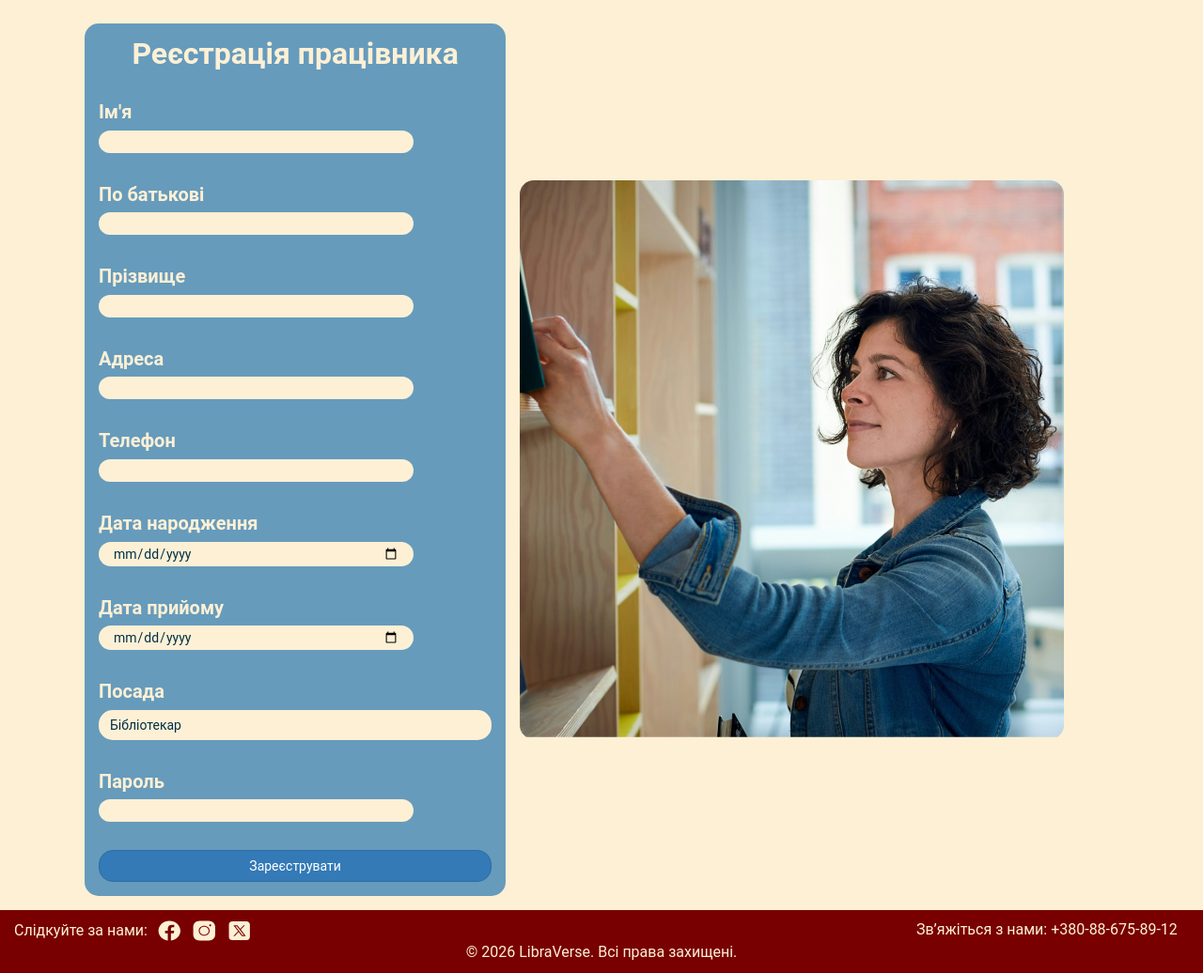
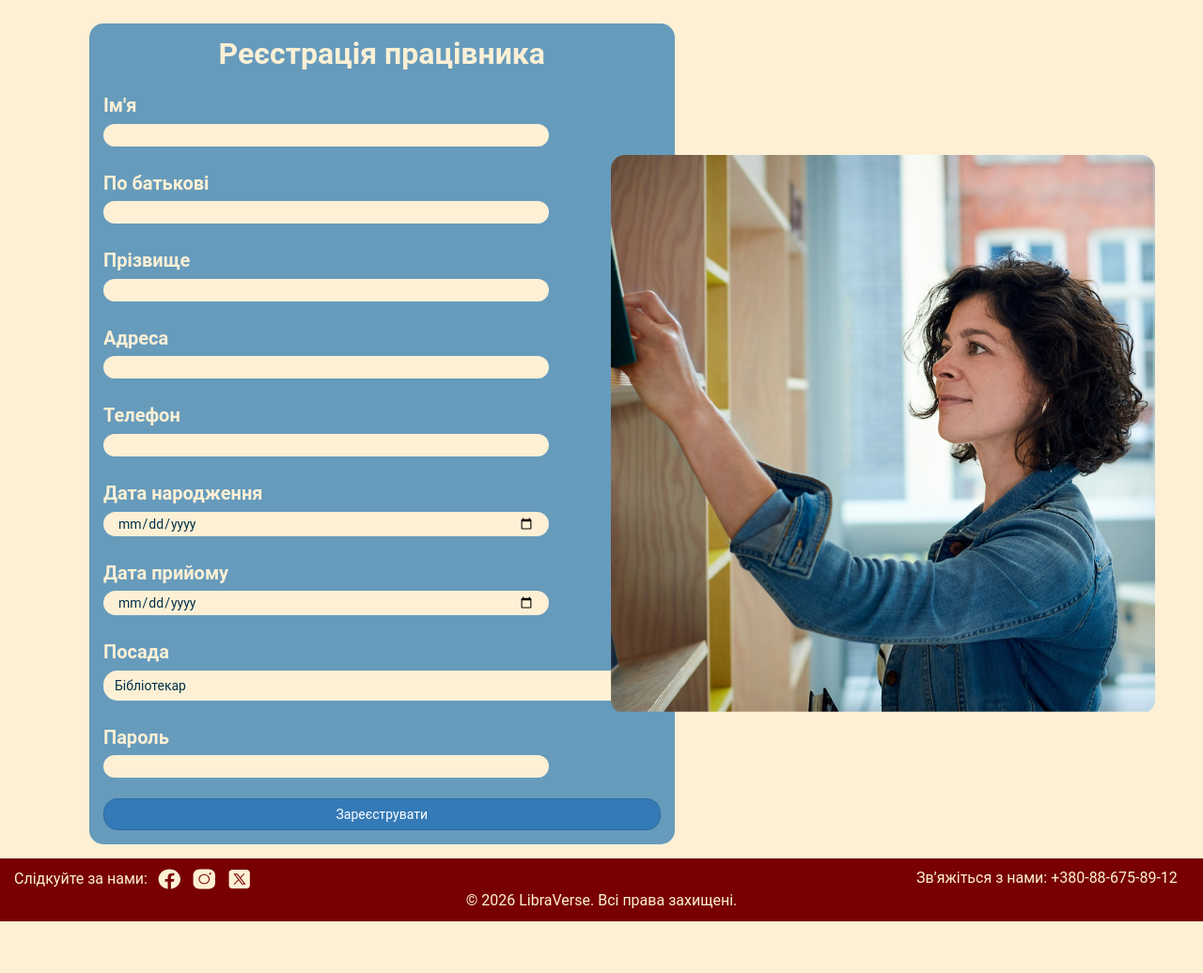
Before and after one commit to Ksenya354638/LibraVerse, a PHP site: page /pages/new_librarian.php in a window 1280 px wide. Shown: the part 50-1086 px from the top of the page at 94% size. After the commit the page ends 1031 px from the top, so only its background shows below. Run offline with PHP 8.4, Linux system fonts and the light colour scheme; the visitor is signed in with stand-in values (Sample User, id 1).

Commit message:
Update 3.0

```diff
--- a/pages/new_librarian.php
+++ b/pages/new_librarian.php
@@ -96,54 +96,52 @@ if(isset($_SESSION['LibrarianID'])) {
             <?php echo $error_msg; ?>
         </div>
     <?php endif; ?>
+    <div class="row" style="display:flex; align-items:stretch; gap:25px;">
+        <div class="col-lg-8" style="display:flex;">
+            <div class="book-form"
+                 style="width:100%; display:flex; flex-direction:column;">
 
-    <div class="row" style="display:flex; align-items:stretch; gap:20px;">
-
-        <div class="col-lg-6" style="display:flex;">
-            <div class="book-form" style="width:100%; display:flex; flex-direction:column; justify-content:space-between;">
-
-                <h1 style="text-align:center; font-size:32px; font-weight:700; margin-bottom:25px;">
+                <h1 style="text-align:center; font-size:32px; font-weight:700; margin-bottom:18px;">
                     Реєстрація працівника
                 </h1>
 
                 <form method="POST">
-
-                    <div class="form-group">
+                    <div class="form-group" style="margin-bottom:10px;">
                         <label>Ім'я</label>
                         <input type="text" class="form-input" name="fname" required>
                     </div>
 
-                    <div class="form-group">
+                    <div class="form-group" style="margin-bottom:10px;">
                         <label>По батькові</label>
                         <input type="text" class="form-input" name="pname" required>
                     </div>
 
-                    <div class="form-group">
+                    <div class="form-group" style="margin-bottom:10px;">
                         <label>Прізвище</label>
                         <input type="text" class="form-input" name="sname" required>
                     </div>
 
-                    <div class="form-group">
+                    <div class="form-group" style="margin-bottom:10px;">
                         <label>Адреса</label>
                         <input type="text" class="form-input" name="address" required>
                     </div>
 
-                    <div class="form-group">
+                    <div class="form-group" style="margin-bottom:10px;">
                         <label>Телефон</label>
                         <input type="text" class="form-input" name="phone" required>
                     </div>
 
-                    <div class="form-group">
+                    <div class="form-group" style="margin-bottom:10px;">
                         <label>Дата народження</label>
                         <input type="date" class="form-input" name="birthDate" required>
                     </div>
 
-                    <div class="form-group">
+                    <div class="form-group" style="margin-bottom:10px;">
                         <label>Дата прийому</label>
                         <input type="date" class="form-input" name="employmentDate" required>
                     </div>
 
-                    <div class="form-group">
+                    <div class="form-group" style="margin-bottom:10px;">
                         <label>Посада</label>
                         <select name="position" class="form-input">
                             <option value="бібліотекар">Бібліотекар</option>
@@ -151,7 +149,7 @@ if(isset($_SESSION['LibrarianID'])) {
                         </select>
                     </div>
 
-                    <div class="form-group">
+                    <div class="form-group" style="margin-bottom:12px;">
                         <label>Пароль</label>
                         <input type="password" class="form-input" name="password" required>
                     </div>
@@ -159,7 +157,7 @@ if(isset($_SESSION['LibrarianID'])) {
                     <button type="submit"
                             name="add-librarian"
                             class="btn btn-primary btn-block"
-                            style="margin-top:20px;">
+                            style="margin-top:10px;">
                         Зареєструвати
                     </button>
 
@@ -167,11 +165,11 @@ if(isset($_SESSION['LibrarianID'])) {
             </div>
         </div>
 
-        <div class="col-lg-6 hidden-xs"
-             style="display:flex; align-items:center; justify-content:center; height:100%;">
+        <div class="col-lg-4 hidden-xs"
+             style="display:flex; align-items:center; justify-content:center;">
 
             <img src="../images/add_librarian.png"
-                 style="max-height:100%; width:auto; object-fit:contain;">
+                 style="max-height:90%; width:auto; object-fit:contain;">
         </div>
 
     </div>
```
